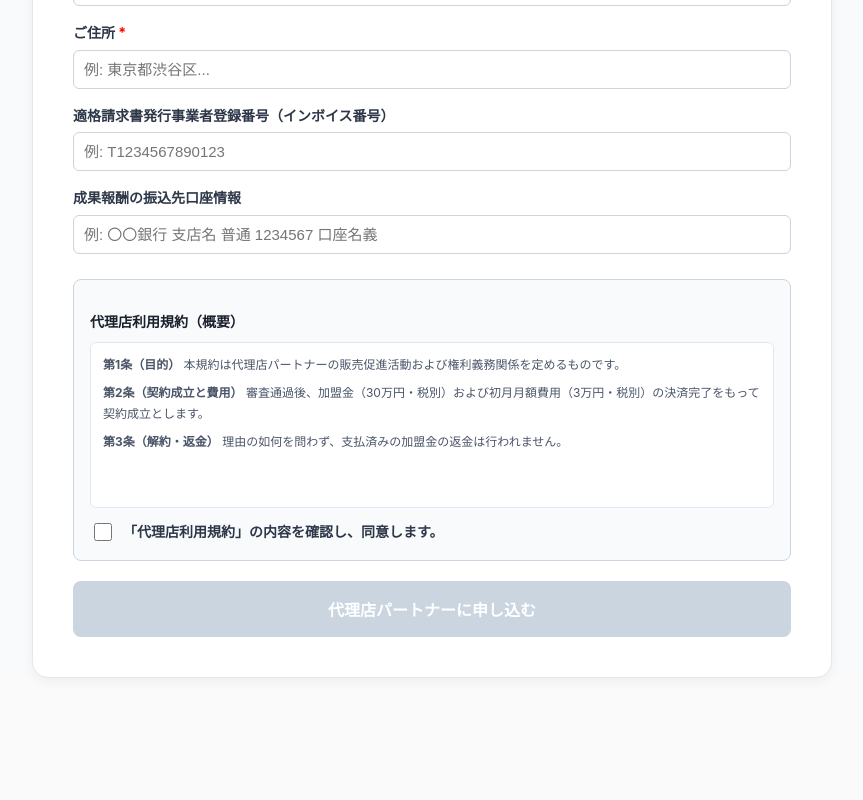
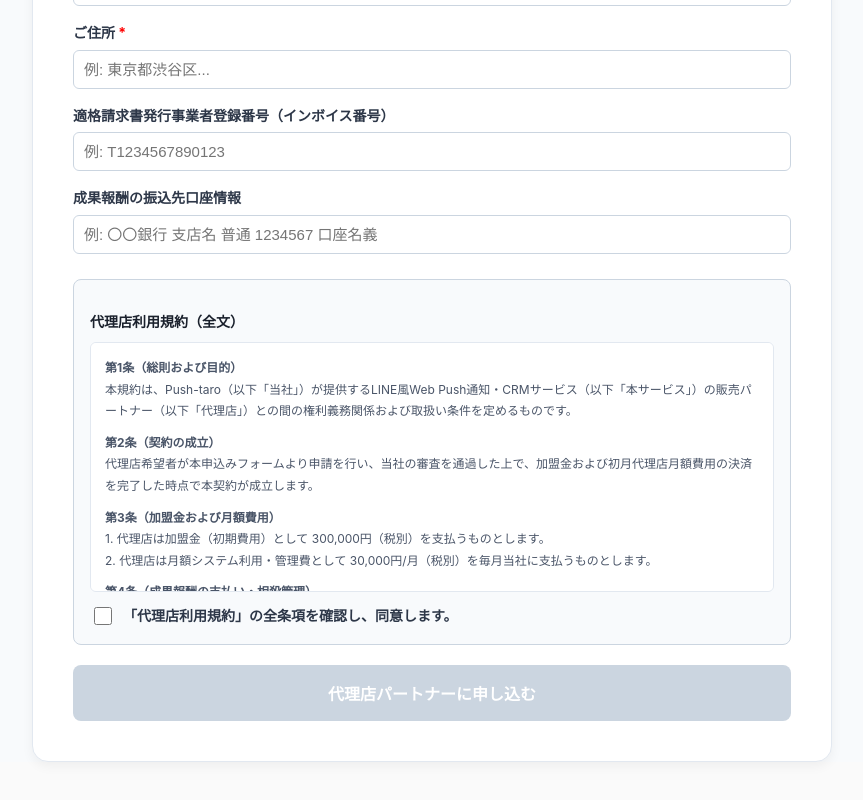
Before and after one commit to thellcishii-lang/push-taro, a Next.js app: page /agency in a window 1280 px wide. Shown: the part 830-1630 px from the top of the page, without its empty margins (208-1071 px from the left). Before the commit the page ends 1548 px from the top, so only its background shows below. Built offline with nearby package versions, Linux system fonts and the light colour scheme.

Commit message:
Update page.tsx

```diff
--- a/app/agency/page.tsx
+++ b/app/agency/page.tsx
@@ -205,12 +205,20 @@ export default function AgencyPage() {
               />
             </div>
 
+            {/* 📜 代理店利用規約（全文復元版） */}
             <div style={{ background: '#f8fafc', border: '1px solid #cbd5e0', borderRadius: '8px', padding: '16px', marginBottom: '20px' }}>
-              <h3 style={{ fontSize: '14px', fontWeight: '700', color: '#1a202c', marginBottom: '8px' }}>代理店利用規約（概要）</h3>
-              <div style={{ height: '140px', overflowY: 'auto', fontSize: '12px', color: '#4a5568', background: '#ffffff', padding: '12px', borderRadius: '6px', border: '1px solid #e2e8f0', lineHeight: '1.7', marginBottom: '12px' }}>
-                <p style={{ margin: '0 0 8px 0' }}><strong>第1条（目的）</strong> 本規約は代理店パートナーの販売促進活動および権利義務関係を定めるものです。</p>
-                <p style={{ margin: '0 0 8px 0' }}><strong>第2条（契約成立と費用）</strong> 審査通過後、加盟金（30万円・税別）および初月月額費用（3万円・税別）の決済完了をもって契約成立とします。</p>
-                <p style={{ margin: '0 0 8px 0' }}><strong>第3条（解約・返金）</strong> 理由の如何を問わず、支払済みの加盟金の返金は行われません。</p>
+              <h3 style={{ fontSize: '14px', fontWeight: '700', color: '#1a202c', marginBottom: '8px' }}>代理店利用規約（全文）</h3>
+              <div style={{ height: '220px', overflowY: 'auto', fontSize: '12px', color: '#4a5568', background: '#ffffff', padding: '14px', borderRadius: '6px', border: '1px solid #e2e8f0', lineHeight: '1.8', marginBottom: '12px' }}>
+                <p style={{ margin: '0 0 10px 0' }}><strong>第1条（総則および目的）</strong><br />本規約は、Push-taro（以下「当社」）が提供するLINE風Web Push通知・CRMサービス（以下「本サービス」）の販売パートナー（以下「代理店」）との間の権利義務関係および取扱い条件を定めるものです。</p>
+                <p style={{ margin: '0 0 10px 0' }}><strong>第2条（契約の成立）</strong><br />代理店希望者が本申込みフォームより申請を行い、当社の審査を通過した上で、加盟金および初月代理店月額費用の決済を完了した時点で本契約が成立します。</p>
+                <p style={{ margin: '0 0 10px 0' }}><strong>第3条（加盟金および月額費用）</strong><br />1. 代理店は加盟金（初期費用）として 300,000円（税別）を支払うものとします。<br />2. 代理店は月額システム利用・管理費として 30,000円/月（税別）を毎月当社に支払うものとします。</p>
+                <p style={{ margin: '0 0 10px 0' }}><strong>第4条（成果報酬の支払い・相殺管理）</strong><br />1. 当社は、代理店の紹介コードを経由して契約・維持されているアクティブな店舗（顧客）数に応じて、所定の還元率に基づく紹介報酬を算定します。<br />2. 発生した紹介報酬は、代理店の毎月のシステム利用料とのまとめて請求精算・自動控除（相殺）にて処理されるものとします。</p>
+                <p style={{ margin: '0 0 10px 0' }}><strong>第5条（返金不能）</strong><br />決済完了後、理由の如何（審査後の自己都合キャンセル、中途解約など）を問わず、既にお支払いいただいた加盟金および月額費用の返金には応じかねます。</p>
+                <p style={{ margin: '0 0 10px 0' }}><strong>第6条（禁止事項）</strong><br />代理店は以下の行為を行ってはなりません。<br />① 当社の事前許可を得ない虚偽・誇大広告による勧誘<br />② 不正な紹介コードの複製、第三者への譲渡または二次貸与<br />③ 当社または第三者の著作権・商標権・信用を毀損する行為</p>
+                <p style={{ margin: '0 0 10px 0' }}><strong>第7条（秘密保持）</strong><br />代理店は、本事業に関して知り得た当社の営業上・技術上および顧客に関する情報を、事前の書面による承諾なく第三者に漏洩してはなりません。</p>
+                <p style={{ margin: '0 0 10px 0' }}><strong>第8条（反社会的な勢力の排除）</strong><br />代理店は、自らまたはその役員が暴力団、暴力団関係企業、総会屋等の反社会勢力に該当しないことを表明し、保証するものとします。</p>
+                <p style={{ margin: '0 0 10px 0' }}><strong>第9条（契約解除）</strong><br />代理店が本規約に違反した場合、または月額費用等の支払いを怠った場合、当社は事前の催告なく即座に代理店契約を解除し、紹介報酬の支払いを停止することができます。</p>
+                <p style={{ margin: '0 0 5px 0' }}><strong>第10条（管轄裁判所）</strong><br />本規約に関して紛争が生じた場合、当社の本社所在地を管轄する地方裁判所を第一審の専属的合意管轄裁判所とします。</p>
               </div>
 
               <div style={{ display: 'flex', alignItems: 'center', gap: '8px' }}>
@@ -222,7 +230,7 @@ export default function AgencyPage() {
                   style={{ width: '18px', height: '18px', cursor: 'pointer' }}
                 />
                 <label htmlFor="agreement" style={{ fontSize: '14px', fontWeight: '600', color: '#2d3748', cursor: 'pointer' }}>
-                  「代理店利用規約」の内容を確認し、同意します。
+                  「代理店利用規約」の全条項を確認し、同意します。
                 </label>
               </div>
             </div>
```
